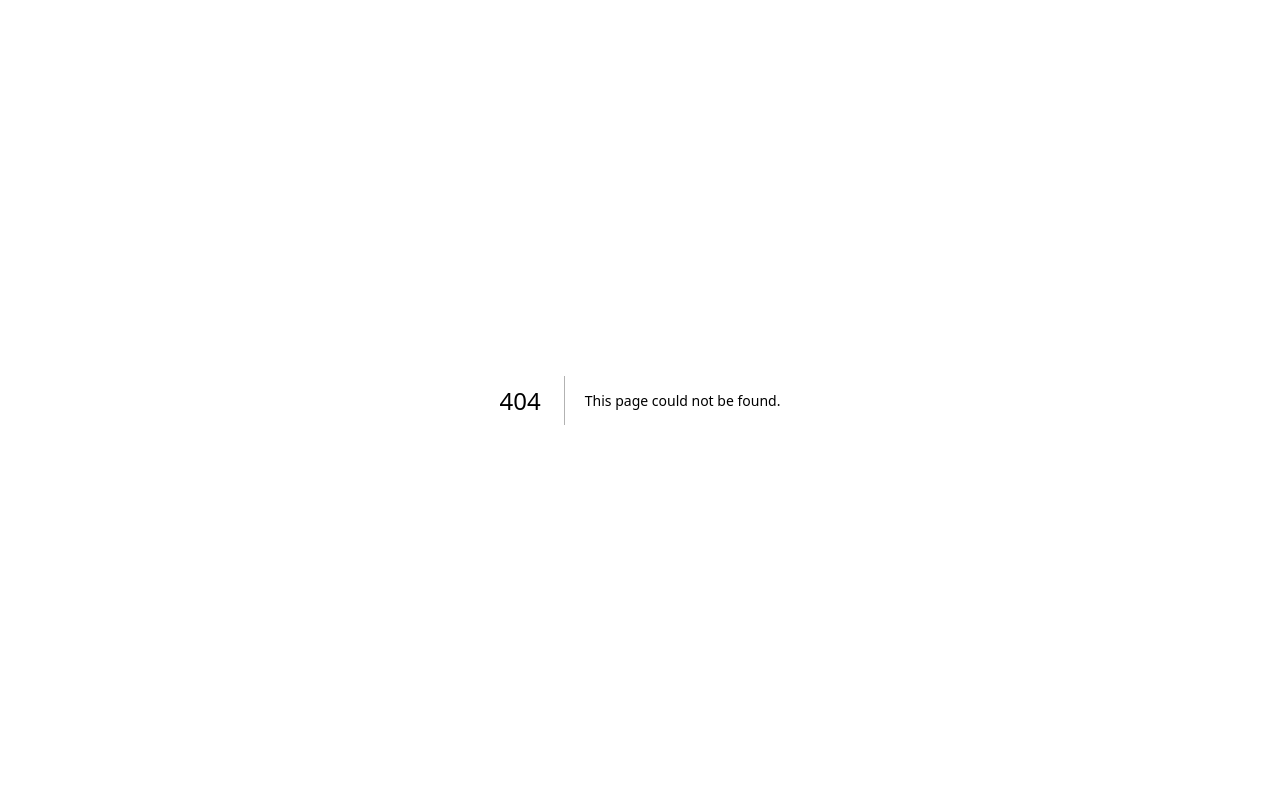
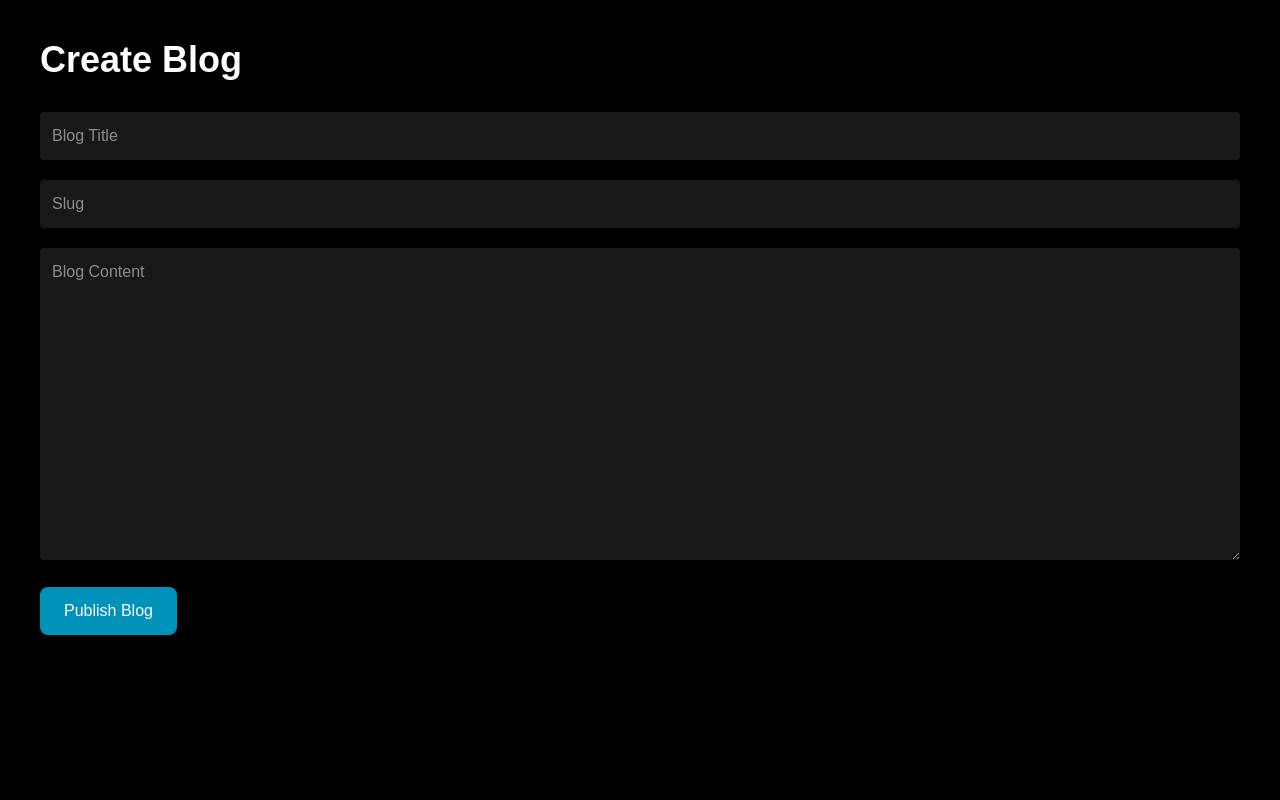
Before and after one commit to singhshivamraj74-glitch/image-prepare, a Next.js app: page /admin/blogs/new in a window 1280 px wide. Before the commit this address had no page. Shown: the top 800 px of the page. Built offline with nearby package versions, Linux system fonts and the light colour scheme.

Commit message:
added admin panel

```diff
--- /dev/null
+++ b/src/app/admin/blogs/new/page.tsx
@@ -0,0 +1,40 @@
+"use client";
+
+export default function NewBlogPage() {
+  return (
+    <div className="min-h-screen bg-black text-white p-10">
+
+      <h1 className="text-4xl font-bold mb-8">
+        Create Blog
+      </h1>
+
+      <form className="space-y-5">
+
+        <input
+          placeholder="Blog Title"
+          className="w-full p-3 rounded bg-zinc-900"
+        />
+
+        <input
+          placeholder="Slug"
+          className="w-full p-3 rounded bg-zinc-900"
+        />
+
+        <textarea
+          placeholder="Blog Content"
+          rows={12}
+          className="w-full p-3 rounded bg-zinc-900"
+        />
+
+        <button
+          type="submit"
+          className="bg-cyan-600 px-6 py-3 rounded-lg"
+        >
+          Publish Blog
+        </button>
+
+      </form>
+
+    </div>
+  );
+}
--- /dev/null
+++ b/src/app/admin/blogs/page.tsx
@@ -0,0 +1,28 @@
+"use client";
+
+import Link from "next/link";
+
+export default function BlogsPage() {
+  return (
+    <div className="min-h-screen bg-black text-white p-10">
+
+      <div className="flex justify-between items-center mb-8">
+        <h1 className="text-4xl font-bold">
+          Blog Manager
+        </h1>
+
+        <Link
+          href="/admin/blogs/new"
+          className="bg-cyan-600 px-4 py-2 rounded-lg"
+        >
+          Create Blog
+        </Link>
+      </div>
+
+      <div className="border border-gray-700 rounded-xl p-6">
+        No Blogs Yet
+      </div>
+
+    </div>
+  );
+}
--- /dev/null
+++ b/src/app/admin/page.tsx
@@ -0,0 +1,30 @@
+"use client";
+
+export default function AdminPage() {
+  return (
+    <div className="min-h-screen bg-black text-white p-10">
+      <h1 className="text-4xl font-bold mb-6">
+        Admin Dashboard
+      </h1>
+
+      <div className="grid md:grid-cols-3 gap-6">
+
+        <div className="border border-gray-700 p-6 rounded-xl">
+          <h2 className="text-xl font-bold">Blogs</h2>
+          <p>Manage blog posts</p>
+        </div>
+
+        <div className="border border-gray-700 p-6 rounded-xl">
+          <h2 className="text-xl font-bold">Users</h2>
+          <p>Manage registered users</p>
+        </div>
+
+        <div className="border border-gray-700 p-6 rounded-xl">
+          <h2 className="text-xl font-bold">Settings</h2>
+          <p>Website settings</p>
+        </div>
+
+      </div>
+    </div>
+  );
+}
```
